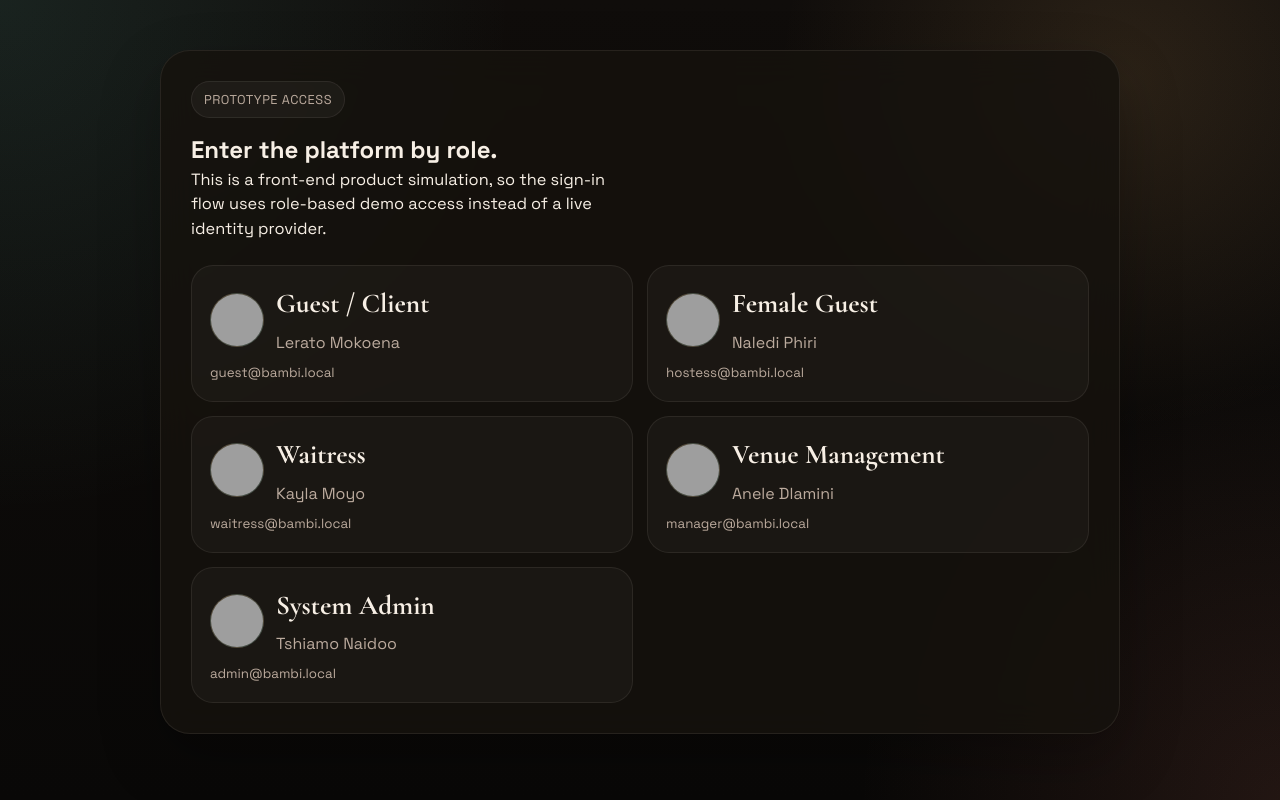
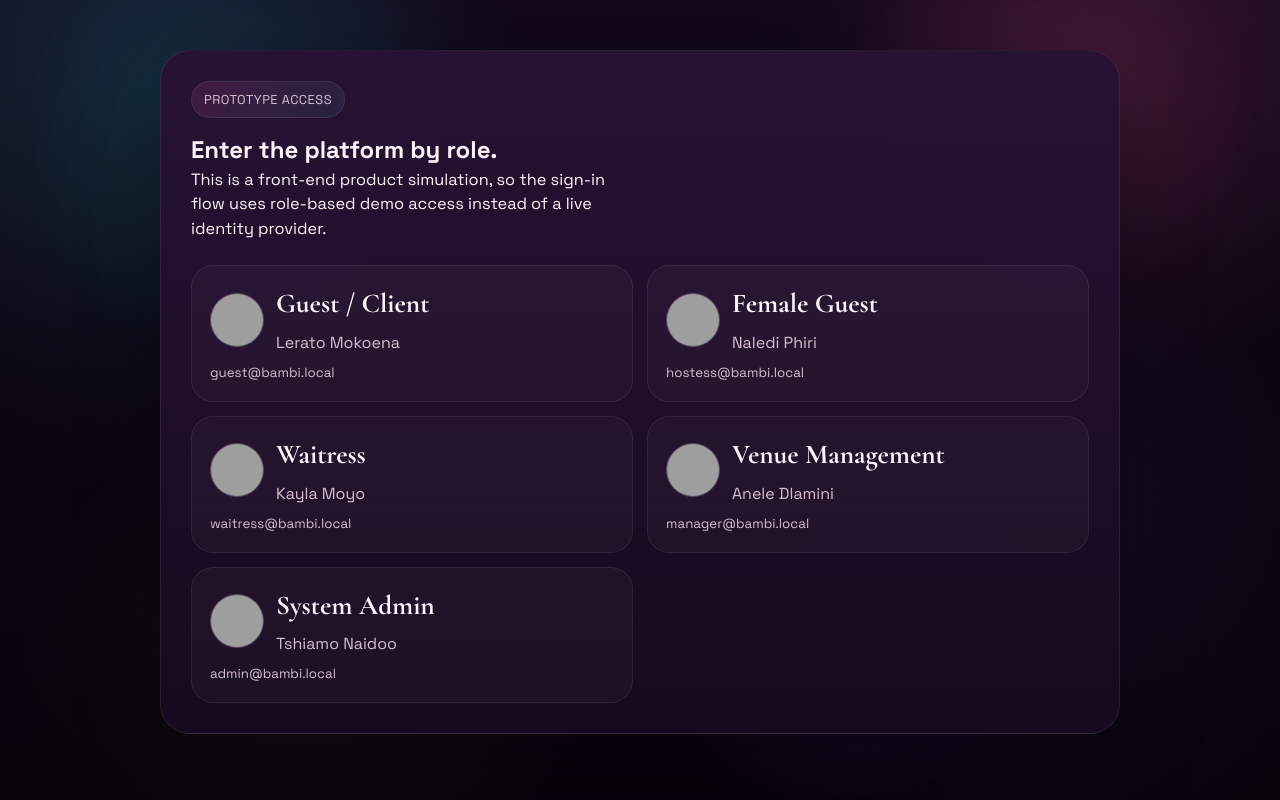
Before and after one commit to Antonio-el-Bear/bambi-nightlife, a React (Vite) app: page /login in a window 1280 px wide. Built offline with nearby package versions, Linux system fonts and the light colour scheme; grey boxes are pictures that could not be loaded.

Commit message:
Refresh event-inspired color theme

```diff
--- a/src/App.css
+++ b/src/App.css
@@ -12,9 +12,11 @@
 }
 
 .card {
-  background: rgba(22, 18, 14, 0.84);
-  border: 1px solid rgba(255, 242, 224, 0.08);
-  box-shadow: 0 24px 60px rgba(0, 0, 0, 0.26);
+  background:
+    linear-gradient(180deg, rgba(45, 18, 58, 0.82), rgba(22, 8, 34, 0.88)),
+    rgba(22, 18, 14, 0.84);
+  border: 1px solid rgba(255, 255, 255, 0.08);
+  box-shadow: 0 28px 80px rgba(6, 2, 15, 0.42);
   -webkit-backdrop-filter: blur(18px);
   backdrop-filter: blur(18px);
 }
@@ -42,8 +44,8 @@
   display: grid;
   place-items: center;
   font-weight: 700;
-  color: #2a1a0f;
-  background: linear-gradient(135deg, var(--gold), #f5d7ab 52%, var(--teal));
+  color: #220b1d;
+  background: linear-gradient(135deg, var(--rose), var(--gold) 45%, var(--teal));
 }
 
 .brand-lockup strong {
@@ -98,7 +100,7 @@
   border-radius: 14px;
   display: grid;
   place-items: center;
-  background: linear-gradient(135deg, rgba(212, 161, 95, 0.24), rgba(94, 192, 178, 0.16));
+  background: linear-gradient(135deg, rgba(255, 95, 162, 0.26), rgba(45, 226, 230, 0.18) 52%, rgba(255, 184, 77, 0.2));
   color: var(--text);
   font-weight: 700;
   letter-spacing: 0.06em;
@@ -122,8 +124,8 @@
 
 .nav-item.active,
 .mobile-nav-item.active {
-  background: linear-gradient(135deg, rgba(212, 161, 95, 0.22), rgba(94, 192, 178, 0.16));
-  border-color: rgba(212, 161, 95, 0.25);
+  background: linear-gradient(135deg, rgba(255, 95, 162, 0.22), rgba(45, 226, 230, 0.16));
+  border-color: rgba(255, 184, 77, 0.3);
 }
 
 .nav-item:hover,
@@ -175,8 +177,8 @@
 }
 
 .notification-trigger.has-unread {
-  border-color: rgba(212, 161, 95, 0.32);
-  background: linear-gradient(135deg, rgba(212, 161, 95, 0.18), rgba(255, 255, 255, 0.04));
+  border-color: rgba(255, 184, 77, 0.34);
+  background: linear-gradient(135deg, rgba(255, 95, 162, 0.18), rgba(45, 226, 230, 0.08));
 }
 
 .notification-panel {
@@ -226,7 +228,7 @@
 }
 
 .notification-item.unread {
-  background: linear-gradient(135deg, rgba(212, 161, 95, 0.14), rgba(94, 192, 178, 0.08));
+  background: linear-gradient(135deg, rgba(255, 95, 162, 0.14), rgba(45, 226, 230, 0.08));
 }
 
 .notification-item p,
@@ -255,8 +257,8 @@
   min-width: 220px;
   padding: 10px 14px;
   border-radius: 18px;
-  background: rgba(255, 255, 255, 0.04);
-  border: 1px solid rgba(255, 242, 224, 0.08);
+  background: rgba(255, 255, 255, 0.06);
+  border: 1px solid rgba(255, 255, 255, 0.08);
   display: flex;
   align-items: center;
   gap: 12px;
@@ -284,8 +286,8 @@
   display: grid;
   place-items: center;
   border: 1px solid rgba(255, 242, 224, 0.12);
-  background: linear-gradient(135deg, rgba(212, 161, 95, 0.24), rgba(94, 192, 178, 0.2));
-  color: #2b190d;
+  background: linear-gradient(135deg, rgba(255, 95, 162, 0.26), rgba(45, 226, 230, 0.2));
+  color: #22091c;
   font-weight: 700;
 }
 
@@ -331,14 +333,14 @@
 }
 
 .primary-button {
-  background: linear-gradient(135deg, var(--gold), #f5d7ab);
-  color: #2b190d;
+  background: linear-gradient(135deg, var(--rose), var(--gold) 48%, var(--teal));
+  color: #240a1d;
 }
 
 .secondary-button {
-  background: rgba(255, 255, 255, 0.04);
+  background: rgba(255, 255, 255, 0.06);
   color: var(--text);
-  border: 1px solid rgba(255, 242, 224, 0.08);
+  border: 1px solid rgba(255, 255, 255, 0.08);
 }
 
 .mobile-nav {
@@ -387,7 +389,8 @@
   border-radius: 24px;
   min-height: 260px;
   border: 1px solid rgba(255, 242, 224, 0.08);
-  background: rgba(255, 255, 255, 0.03);
+  background: rgba(255, 255, 255, 0.04);
+  box-shadow: inset 0 0 0 1px rgba(255, 95, 162, 0.08);
 }
 
 .hero-poster {
@@ -418,8 +421,8 @@
   letter-spacing: 0.04em;
   text-transform: uppercase;
   color: var(--muted);
-  background: rgba(255, 255, 255, 0.04);
-  border: 1px solid rgba(255, 242, 224, 0.08);
+  background: linear-gradient(135deg, rgba(255, 95, 162, 0.12), rgba(45, 226, 230, 0.08));
+  border: 1px solid rgba(255, 255, 255, 0.08);
   margin-bottom: 14px;
 }
 
@@ -472,14 +475,15 @@
   color: var(--text);
   border: 1px solid rgba(255, 242, 224, 0.08);
   background:
-    radial-gradient(circle at top right, rgba(212, 161, 95, 0.18), transparent 38%),
-    linear-gradient(180deg, rgba(255, 255, 255, 0.05), rgba(255, 255, 255, 0.02));
+    radial-gradient(circle at top right, rgba(255, 95, 162, 0.2), transparent 36%),
+    radial-gradient(circle at bottom left, rgba(45, 226, 230, 0.14), transparent 34%),
+    linear-gradient(180deg, rgba(255, 255, 255, 0.06), rgba(255, 255, 255, 0.02));
   transition: transform 0.22s ease, border-color 0.22s ease, background 0.22s ease;
 }
 
 .shortcut-card:hover {
   transform: translateY(-2px);
-  border-color: rgba(212, 161, 95, 0.24);
+  border-color: rgba(255, 184, 77, 0.28);
 }
 
 .shortcut-card strong {
@@ -508,7 +512,7 @@
   padding: 22px;
   border-radius: 24px;
   border: 1px solid rgba(255, 242, 224, 0.08);
-  background: rgba(255, 255, 255, 0.03);
+  background: rgba(255, 255, 255, 0.04);
 }
 
 .management-form label {
@@ -576,7 +580,7 @@
   padding: 10px 14px;
   border-radius: 999px;
   border: 1px solid rgba(255, 242, 224, 0.12);
-  background: rgba(255, 255, 255, 0.04);
+  background: rgba(255, 255, 255, 0.06);
   color: var(--text);
   font: inherit;
   transition: transform 0.22s ease, border-color 0.22s ease, background 0.22s ease;
@@ -584,13 +588,13 @@
 
 .preset-button:hover {
   transform: translateY(-2px);
-  border-color: rgba(212, 161, 95, 0.28);
-  background: linear-gradient(135deg, rgba(212, 161, 95, 0.18), rgba(94, 192, 178, 0.08));
+  border-color: rgba(255, 184, 77, 0.3);
+  background: linear-gradient(135deg, rgba(255, 95, 162, 0.18), rgba(45, 226, 230, 0.08));
 }
 
 .preset-button.is-selected {
-  border-color: rgba(212, 161, 95, 0.3);
-  background: linear-gradient(135deg, rgba(212, 161, 95, 0.2), rgba(94, 192, 178, 0.12));
+  border-color: rgba(255, 184, 77, 0.32);
+  background: linear-gradient(135deg, rgba(255, 95, 162, 0.22), rgba(45, 226, 230, 0.12));
 }
 
 .platform-grid {
@@ -639,7 +643,7 @@
   padding: 22px;
   border-radius: 24px;
   border: 1px solid rgba(255, 242, 224, 0.08);
-  background: linear-gradient(180deg, rgba(212, 161, 95, 0.12), rgba(255, 255, 255, 0.03));
+  background: linear-gradient(180deg, rgba(255, 95, 162, 0.12), rgba(45, 226, 230, 0.05));
 }
 
 .venue-focus-copy {
@@ -677,8 +681,8 @@
   gap: 10px;
   padding: 24px;
   background:
-    radial-gradient(circle at top right, rgba(212, 161, 95, 0.22), transparent 42%),
-    linear-gradient(180deg, rgba(94, 192, 178, 0.12), rgba(12, 10, 8, 0.3));
+    radial-gradient(circle at top right, rgba(255, 95, 162, 0.24), transparent 42%),
+    linear-gradient(180deg, rgba(45, 226, 230, 0.12), rgba(22, 8, 34, 0.34));
 }
 
 .poster-fallback strong {
@@ -704,7 +708,7 @@
 }
 
 .summary-card.accent {
-  background: linear-gradient(180deg, rgba(212, 161, 95, 0.12), rgba(255, 255, 255, 0.03));
+  background: linear-gradient(180deg, rgba(255, 95, 162, 0.12), rgba(45, 226, 230, 0.05));
 }
 
 .booking-form {
@@ -745,8 +749,8 @@
 }
 
 .step-pill.active {
-  border-color: rgba(212, 161, 95, 0.24);
-  background: linear-gradient(180deg, rgba(212, 161, 95, 0.14), rgba(255, 255, 255, 0.03));
+  border-color: rgba(255, 184, 77, 0.26);
+  background: linear-gradient(180deg, rgba(255, 95, 162, 0.14), rgba(45, 226, 230, 0.06));
 }
 
 .booking-form label {
@@ -931,7 +935,7 @@
 }
 
 .booking-table-head {
-  background: rgba(212, 161, 95, 0.1);
+  background: rgba(255, 95, 162, 0.12);
 }
 
 .booking-table-head span {
@@ -974,7 +978,7 @@
   gap: 14px;
   padding: 18px;
   border: 1px solid rgba(255, 242, 224, 0.08);
-  background: rgba(255, 255, 255, 0.03);
+  background: rgba(255, 255, 255, 0.04);
 }
 
 .timeline-step {
@@ -983,8 +987,8 @@
   border-radius: 14px;
   display: grid;
   place-items: center;
-  background: rgba(212, 161, 95, 0.14);
-  border: 1px solid rgba(212, 161, 95, 0.28);
+  background: rgba(255, 95, 162, 0.14);
+  border: 1px solid rgba(255, 184, 77, 0.28);
   color: var(--gold);
   font-size: 0.92rem;
 }
@@ -1019,15 +1023,15 @@
 }
 
 .tone-accent {
-  box-shadow: inset 0 0 0 1px rgba(212, 161, 95, 0.16);
+  box-shadow: inset 0 0 0 1px rgba(255, 184, 77, 0.18);
 }
 
 .tone-positive {
-  box-shadow: inset 0 0 0 1px rgba(94, 192, 178, 0.16);
+  box-shadow: inset 0 0 0 1px rgba(45, 226, 230, 0.18);
 }
 
 .tone-urgent {
-  box-shadow: inset 0 0 0 1px rgba(215, 119, 99, 0.18);
+  box-shadow: inset 0 0 0 1px rgba(255, 95, 162, 0.2);
 }
 
 .insight-card h3,
@@ -1085,8 +1089,8 @@
 }
 
 .table-card.selected {
-  background: linear-gradient(180deg, rgba(212, 161, 95, 0.14), rgba(255, 255, 255, 0.03));
-  border-color: rgba(212, 161, 95, 0.22);
+  background: linear-gradient(180deg, rgba(255, 95, 162, 0.14), rgba(45, 226, 230, 0.05));
+  border-color: rgba(255, 184, 77, 0.26);
 }
 
 .status-top,
@@ -1115,7 +1119,7 @@
 .action-meta span {
   padding: 8px 10px;
   border-radius: 999px;
-  background: rgba(255, 255, 255, 0.04);
+  background: rgba(255, 255, 255, 0.06);
   border: 1px solid rgba(255, 242, 224, 0.08);
   color: var(--muted);
   font-size: 0.82rem;
@@ -1130,7 +1134,7 @@
   border: 1px solid rgba(255, 242, 224, 0.08);
   font-size: 0.78rem;
   color: var(--text);
-  background: rgba(255, 255, 255, 0.04);
+  background: rgba(255, 255, 255, 0.06);
 }
 
 .compact-meta {
@@ -1159,7 +1163,7 @@
   padding: 18px;
   border-radius: 24px;
   border: 1px solid rgba(255, 242, 224, 0.08);
-  background: rgba(255, 255, 255, 0.03);
+  background: rgba(255, 255, 255, 0.04);
 }
 
 .bar-track {
@@ -1174,7 +1178,7 @@
 .bar-fill {
   height: 100%;
   border-radius: inherit;
-  background: linear-gradient(90deg, var(--teal), var(--gold));
+  background: linear-gradient(90deg, var(--teal), var(--rose), var(--gold));
 }
 
 .inline-link {
--- a/src/index.css
+++ b/src/index.css
@@ -1,22 +1,25 @@
 @import url('https://fonts.googleapis.com/css2?family=Cormorant+Garamond:wght@500;600;700&family=Space+Grotesk:wght@400;500;700&display=swap');
 
 :root {
-  --bg: #0f0d0b;
-  --panel: rgba(27, 21, 17, 0.88);
-  --text: #f7efe5;
-  --muted: #bcab9e;
-  --gold: #d4a15f;
-  --teal: #5ec0b2;
-  --rose: #d77763;
+  --bg: #12081d;
+  --panel: rgba(33, 15, 43, 0.78);
+  --text: #fff4fb;
+  --muted: #d7bfd0;
+  --gold: #ffb84d;
+  --teal: #2de2e6;
+  --rose: #ff5fa2;
+  --violet: #8b5cf6;
+  --electric: #7c3aed;
   font-family: 'Space Grotesk', sans-serif;
   line-height: 1.5;
   font-weight: 400;
   color: var(--text);
   background:
-    radial-gradient(circle at top left, rgba(94, 192, 178, 0.12), transparent 34%),
-    radial-gradient(circle at 88% 10%, rgba(212, 161, 95, 0.14), transparent 26%),
-    radial-gradient(circle at bottom right, rgba(215, 119, 99, 0.12), transparent 28%),
-    linear-gradient(180deg, #100d0b 0%, #090807 100%);
+    radial-gradient(circle at 12% 12%, rgba(45, 226, 230, 0.22), transparent 28%),
+    radial-gradient(circle at 86% 10%, rgba(255, 95, 162, 0.24), transparent 24%),
+    radial-gradient(circle at 78% 72%, rgba(139, 92, 246, 0.26), transparent 30%),
+    radial-gradient(circle at 24% 84%, rgba(255, 184, 77, 0.16), transparent 24%),
+    linear-gradient(180deg, #15081f 0%, #090310 100%);
   font-synthesis: none;
   text-rendering: optimizeLegibility;
   -webkit-font-smoothing: antialiased;
@@ -35,6 +38,9 @@ body {
   margin: 0;
   min-width: 320px;
   min-height: 100vh;
+  background:
+    radial-gradient(circle at center, rgba(255, 255, 255, 0.04), transparent 36%),
+    linear-gradient(180deg, rgba(12, 4, 18, 0.28), rgba(5, 2, 8, 0.72));
 }
 
 button,
@@ -55,9 +61,35 @@ p {
 }
 
 #root {
+  position: relative;
   width: min(1400px, calc(100% - 28px));
   margin: 0 auto;
   padding: 24px 0 40px;
+}
+
+#root::before {
+  content: '';
+  position: fixed;
+  inset: 0;
+  pointer-events: none;
+  background:
+    radial-gradient(circle at 20% 20%, rgba(45, 226, 230, 0.08), transparent 20%),
+    radial-gradient(circle at 80% 16%, rgba(255, 95, 162, 0.1), transparent 18%),
+    radial-gradient(circle at 64% 78%, rgba(139, 92, 246, 0.1), transparent 20%);
+  filter: blur(18px);
+  animation: venuePulse 12s ease-in-out infinite alternate;
+}
+
+@keyframes venuePulse {
+  0% {
+    transform: scale(1) translate3d(0, 0, 0);
+    opacity: 0.75;
+  }
+
+  100% {
+    transform: scale(1.08) translate3d(1.5%, -1.5%, 0);
+    opacity: 1;
+  }
 }
 
 @media (max-width: 640px) {
```
